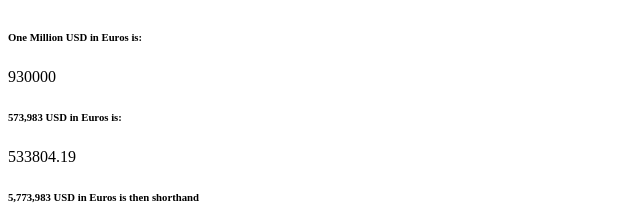
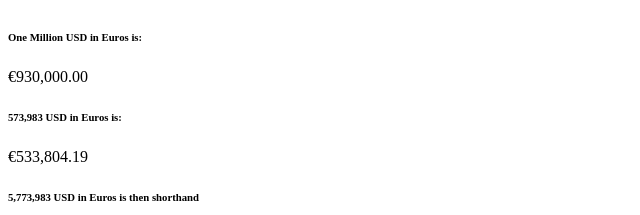
Before and after one commit to RamyOuda/Angular-Pipes-Challenge, an Angular app: page / in a window 1280 px wide. Shown: the part 337-552 px from the top of the page, without its empty margins (0-640 px from the left). Built offline with nearby package versions, Linux system fonts and the light colour scheme.

Commit message:
impliment currency pipe

```diff
--- a/src/app/app.component.html
+++ b/src/app/app.component.html
@@ -11,10 +11,10 @@
 <div class="block">
   <h1>Euro</h1>
   <h6>One Million USD in Euros is:</h6>
-  <span>{{ 1000000 | usdToEur }}</span>
+  <span>{{ 1000000 | usdToEur | currency: 'EUR' }}</span>
 
   <h6>573,983 USD in Euros is:</h6>
-  <span>{{ 573983 | usdToEur }}</span>
+  <span>{{ 573983 | usdToEur | currency: 'EUR' }}</span>
 
   <h6>5,773,983 USD in Euros is then shorthand</h6>
   <span>{{ 5773983 | usdToEur | shorthand }}</span>
```
